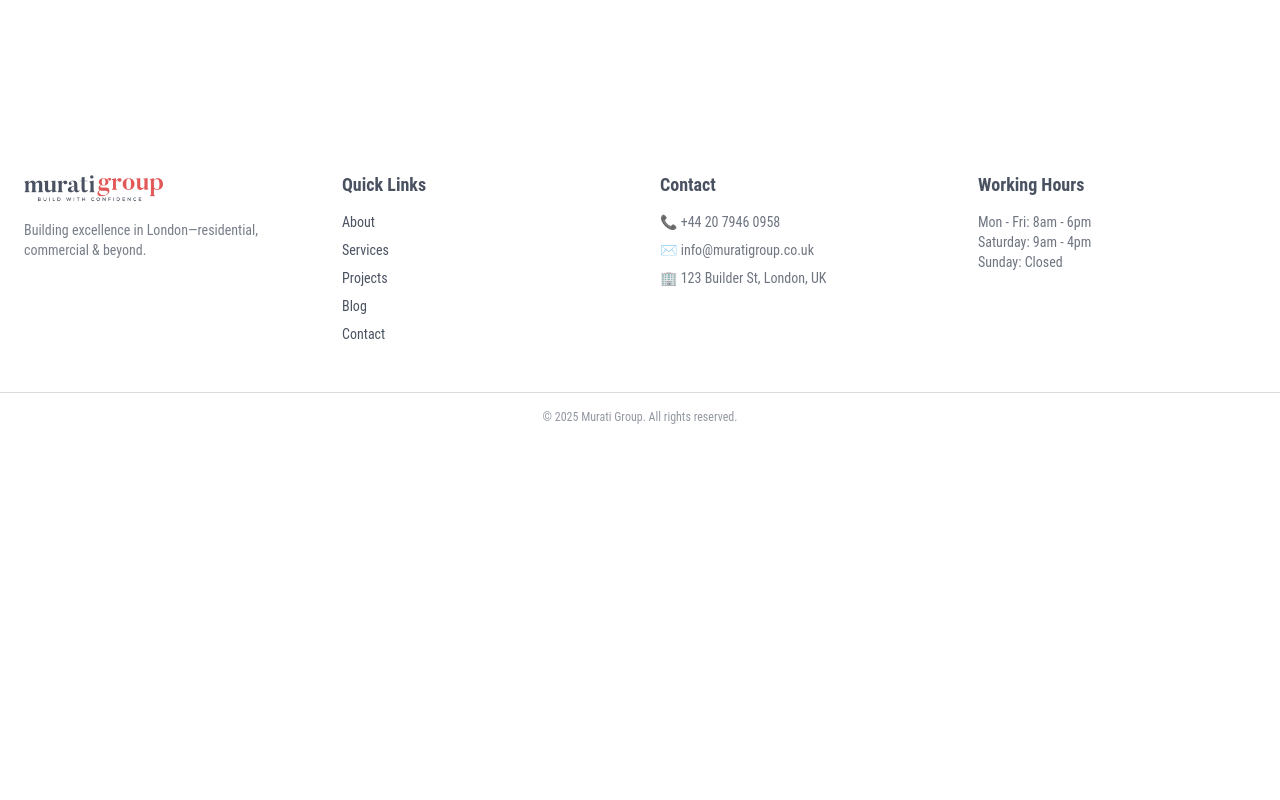
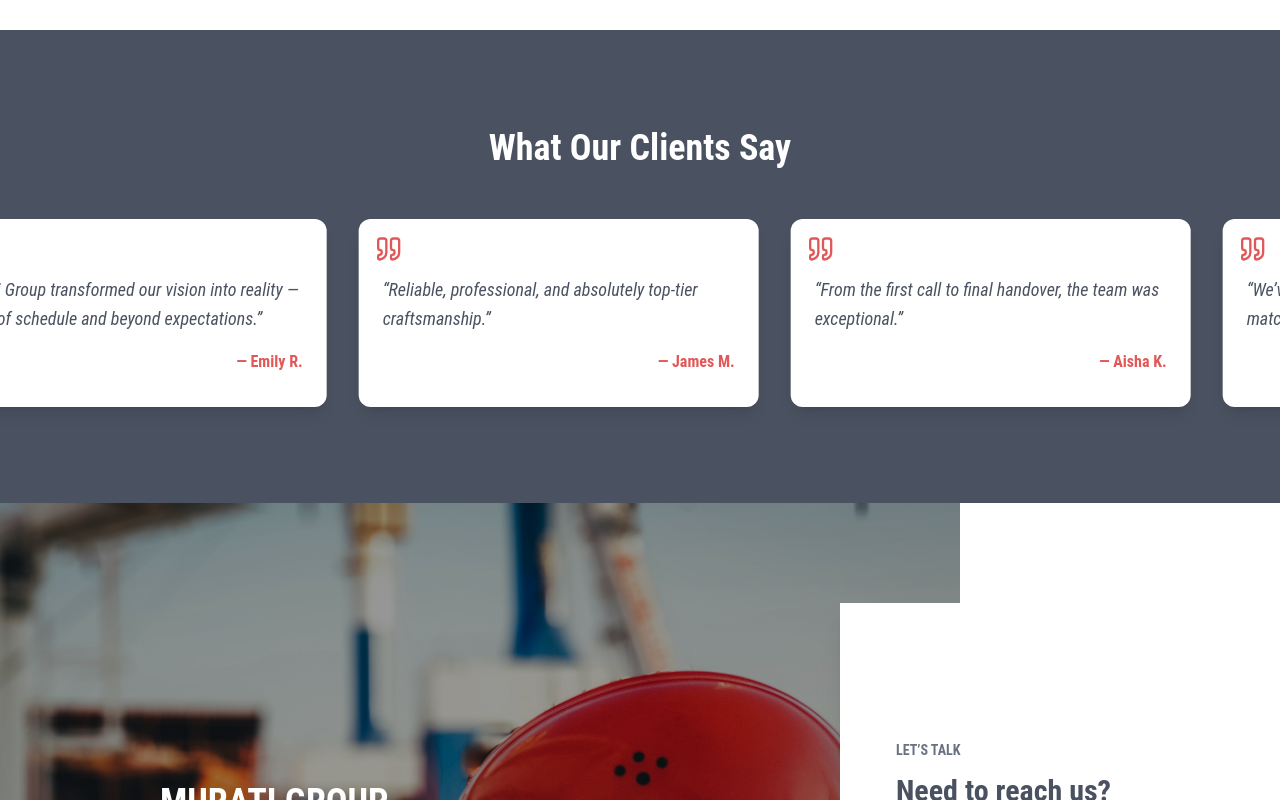
Before and after one commit to armirpepkola/murati-group, a Next.js app: page /about in a window 1280 px wide. Shown: the part 2720-3520 px from the top of the page. Before the commit the page ends 3161 px from the top, so only its background shows below. Built offline with nearby package versions, Linux system fonts and the light colour scheme.

Commit message:
about testimonials

```diff
--- a/src/app/about/page.tsx
+++ b/src/app/about/page.tsx
@@ -3,6 +3,8 @@ import AboutHero from '@/components/about/AboutHero';
 import Story from '@/components/about/Story';
 import Team from '@/components/about/Team';
 import Values from '@/components/about/Values';
+import AboutTestimonials from '@/components/about/AboutTestimonials';
+import CTA from '@/components/home/CTA';
 
 export const metadata: Metadata = {
   title: 'About Us',
@@ -16,6 +18,8 @@ export default function AboutPage() {
       <Story />
       <Team />
       <Values />
+      <AboutTestimonials />
+      <CTA />
     </main>
   );
 }
--- /dev/null
+++ b/src/components/about/AboutTestimonials.tsx
@@ -0,0 +1,72 @@
+'use client';
+import { motion } from 'framer-motion';
+import { Quote } from 'lucide-react';
+
+const testimonials = [
+  {
+    quote: "Murati Group transformed our vision into reality — ahead of schedule and beyond expectations.",
+    name: "Emily R.",
+  },
+  {
+    quote: "Reliable, professional, and absolutely top-tier craftsmanship.",
+    name: "James M.",
+  },
+  {
+    quote: "From the first call to final handover, the team was exceptional.",
+    name: "Aisha K.",
+  },
+  {
+    quote: "We’ve worked with big names before, but none matched Murati’s integrity and attention to detail.",
+    name: "Tom L.",
+  },
+];
+
+export default function AboutTestimonials() {
+  return (
+    <section className="bg-[#4a5261] py-24 px-6 overflow-hidden">
+      <motion.h2
+        initial={{ opacity: 0, y: 20 }}
+        whileInView={{ opacity: 1, y: 0 }}
+        transition={{ duration: 0.6 }}
+        viewport={{ once: true }}
+        className="text-center text-white text-4xl font-bold mb-12"
+      >
+        What Our Clients Say
+      </motion.h2>
+
+      <div className="relative">
+        <div className="flex gap-8 animate-slide-loop">
+          {[...testimonials, ...testimonials].map(({ quote, name }, i) => (
+            <motion.div
+              key={i}
+              initial={{ opacity: 0 }}
+              whileInView={{ opacity: 1 }}
+              transition={{ duration: 0.3, delay: i * 0.05 }}
+              viewport={{ once: true }}
+              className="bg-white text-[#4a5261] w-[90vw] md:w-[400px] px-6 py-8 rounded-xl shadow-lg relative whitespace-normal shrink-0"
+            >
+              <Quote className="absolute top-4 left-4 text-[#e25858]" size={28} />
+              <p className="italic text-lg leading-relaxed mt-6">“{quote}”</p>
+              <p className="mt-4 font-semibold text-[#e25858] text-right">— {name}</p>
+            </motion.div>
+          ))}
+        </div>
+      </div>
+
+      <style jsx>{`
+        .animate-slide-loop {
+          animation: scroll-loop 40s linear infinite;
+        }
+
+        @keyframes scroll-loop {
+          0% {
+            transform: translateX(0%);
+          }
+          100% {
+            transform: translateX(-50%);
+          }
+        }
+      `}</style>
+    </section>
+  );
+}
```
